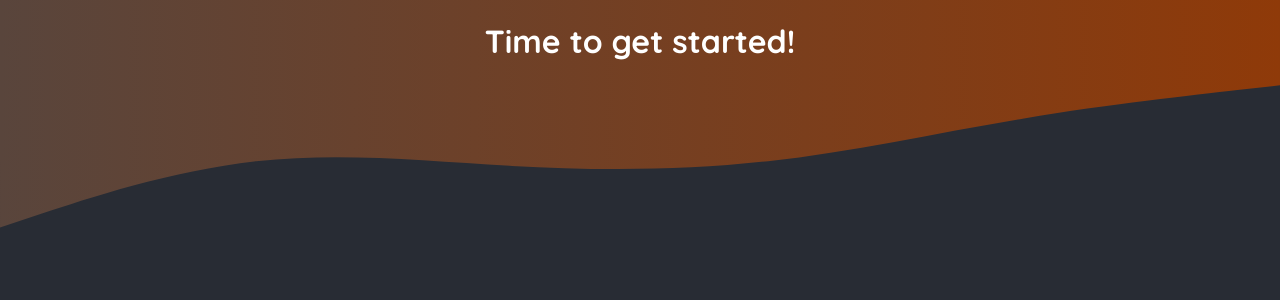
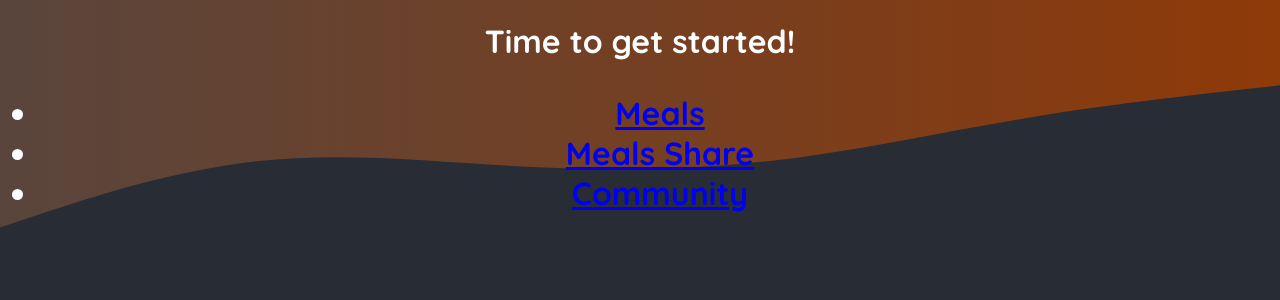
Before and after one commit to kevintanes/foodies-app-nextJs-maximilian, a Next.js app: page / in a window 1280 px wide. Shown: the top 300 px of the page. Built offline with nearby package versions, Linux system fonts and the light colour scheme.

Commit message:
feat: add community page, meals page, meals/share, and dynamic meals

```diff
--- a/app/page.js
+++ b/app/page.js
@@ -1,8 +1,21 @@
+import Link from "next/link";
+
 export default function Home() {
   return (
     <main>
-      <h1 style={{ color: 'white', textAlign: 'center' }}>
+      <h1 style={{ color: "white", textAlign: "center" }}>
         Time to get started!
+        <ul>
+          <li>
+            <Link href={"/meals"}>Meals</Link>
+          </li>
+          <li>
+            <Link href={"/meals/share"}>Meals Share</Link>
+          </li>
+          <li>
+            <Link href={"/community"}>Community</Link>
+          </li>
+        </ul>
       </h1>
     </main>
   );
```
Also changed, not shown: app/community/page.js (added, +7 -0 lines), app/meals/[slug]/page.js (added, +8 -0 lines), app/meals/page.js (added, +20 -0 lines), app/meals/share/page.js (added, +7 -0 lines).
